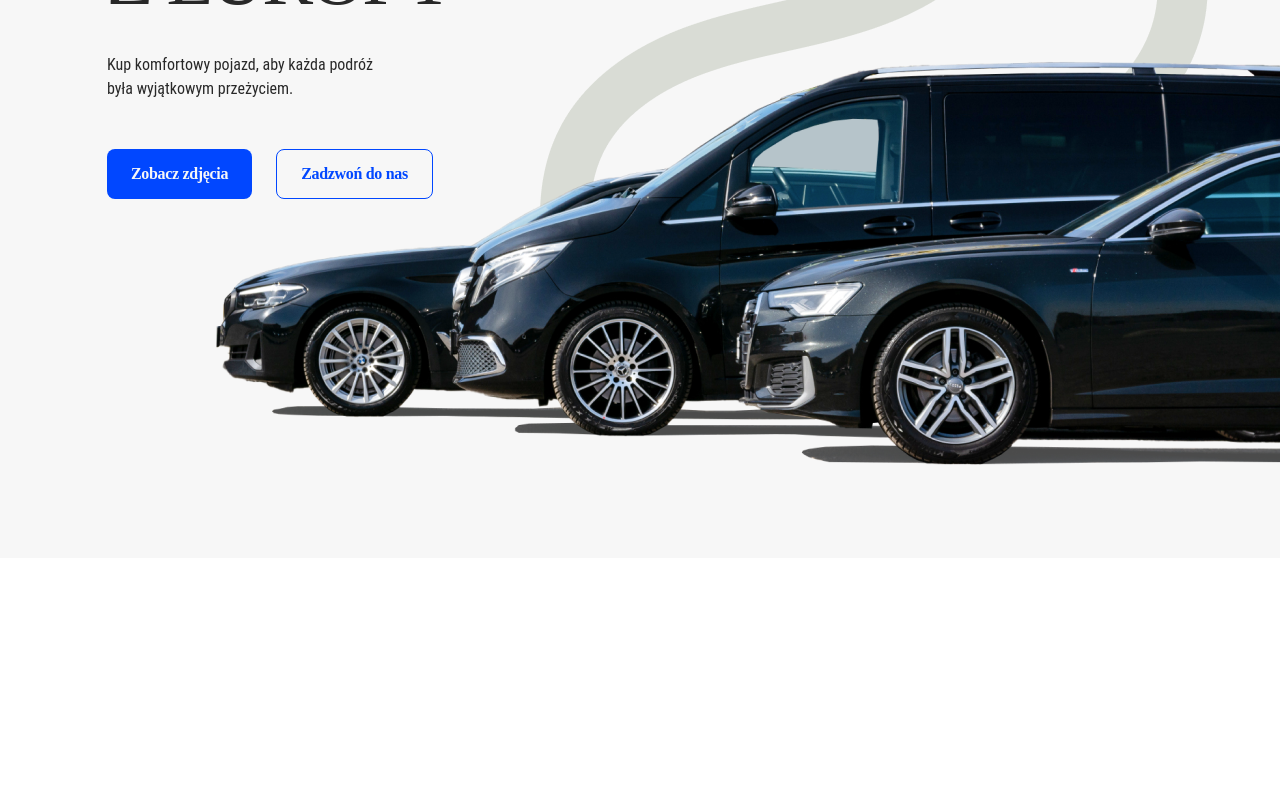
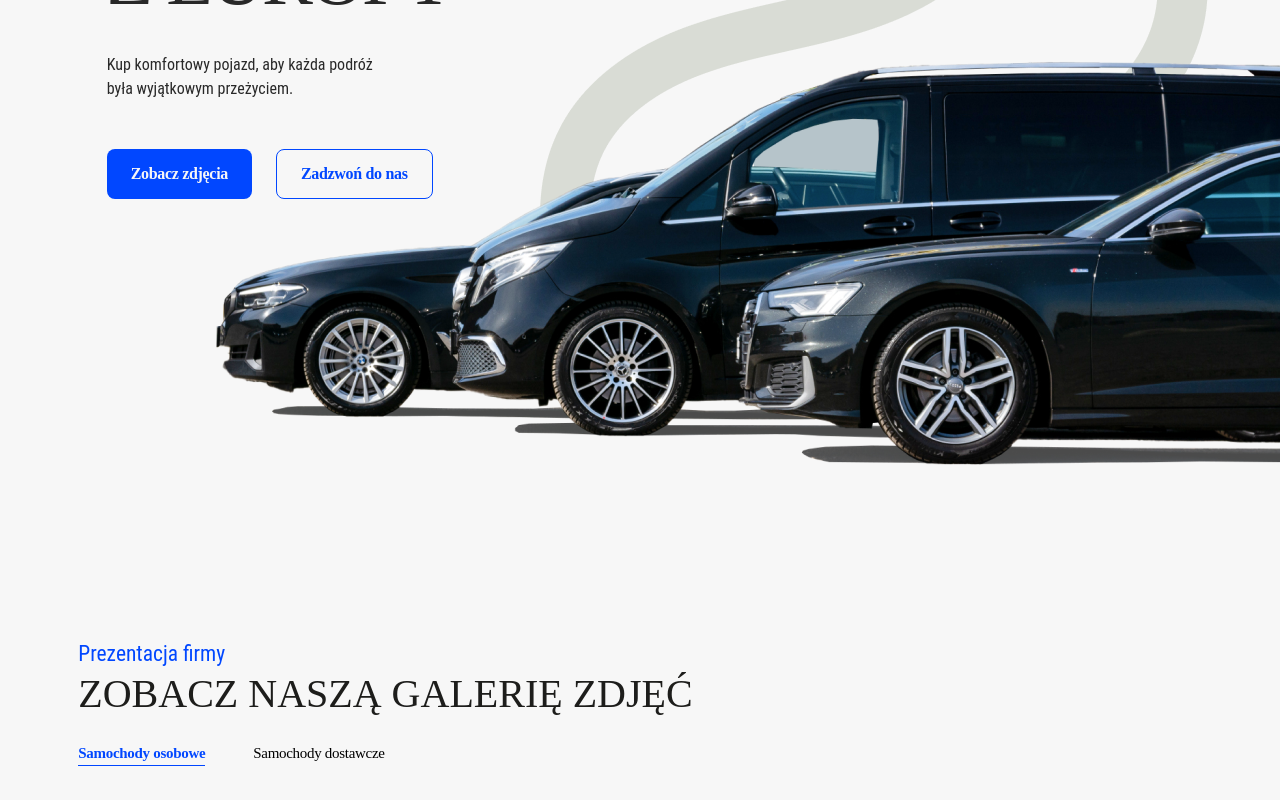
Before and after one commit to Mateusz-N/adsite-internship-recruitment-task, a React (Create React App) app: page / in a window 1280 px wide. Shown: the part 347-1147 px from the top of the page. Before the commit the page ends 905 px from the top, so only its background shows below. Built offline with nearby package versions, Linux system fonts and the light colour scheme.

Commit message:
Split Gallery component into Gallery and Headers; finish styling Headers.

```diff
--- a/src/components/Gallery.tsx
+++ b/src/components/Gallery.tsx
@@ -1,12 +1,6 @@
 const Gallery: React.FC<{}> = () => {
     return(
-        <section>
-            <header>
-
-            </header>
-            <main>
-
-            </main>
+        <section className = "w-full h-auto py-20 bg-primary-light">
         </section>
     );
 }
--- /dev/null
+++ b/src/components/Headers.tsx
@@ -0,0 +1,22 @@
+const Headers: React.FC<{}> = () => {
+    return(
+        <section className = "w-full h-auto pt-20 bg-primary-light">
+            <section className = "w-gallery mx-auto flex flex-col gap-6">
+                <header>
+                    <p className = "text-secondary text-[21.5px] leading-[32.25px]">Prezentacja firmy</p>
+                    <h2 className = "font-headers text-[40px] leading-[48px] text-[#1d1d1b]">ZOBACZ NASZĄ GALERIĘ ZDJĘĆ</h2>
+                </header>
+                <nav>
+                    <ul className = "flex gap-12 font-buttons">
+                        <li className = "text-gallery-buttons tracking-buttons font-semibold text-secondary border-b-buttons-secondary border-secondary">
+                            Samochody osobowe
+                        </li>
+                        <li className = "text-gallery-buttons tracking-buttons text-black">Samochody dostawcze</li>
+                    </ul>
+                </nav>
+            </section>
+        </section>
+    );
+}
+
+export default Headers;
--- a/src/pages/Home.tsx
+++ b/src/pages/Home.tsx
@@ -2,6 +2,7 @@ import { Fragment } from "react";
 
 import Navbar from "@/components/Navbar";
 import Main from "@/components/Main";
+import Headers from "@/components/Headers";
 import Gallery from "@/components/Gallery";
 import SEO from "@/components/SEO";
 import Footer from "@/components/Footer";
@@ -11,6 +12,7 @@ const HomePage: React.FC<{}> = () => {
         <Fragment>
             <Navbar/>
             <Main/>
+            <Headers/>
             <Gallery/>
             <SEO/>
             <Footer/>
--- a/tailwind.config.js
+++ b/tailwind.config.js
@@ -12,7 +12,8 @@ module.exports = {
         "secondary": "#0147FF"
       },
       width: {
-        "container-width": "83.3%"
+        "container-width": "83.33%",
+        "gallery": "87.77%"
       },
       spacing: {
         "buttons-padding-tb": "12px",
@@ -29,6 +30,9 @@ module.exports = {
         "buttons": "Roboto Flex",
         "headers": "Bebas Neue"
       },
+      fontSize: {
+        "gallery-buttons": "15px"
+      },
       letterSpacing: {
         "buttons": "-0.02em",
         "h1": "-0.04em",
```
